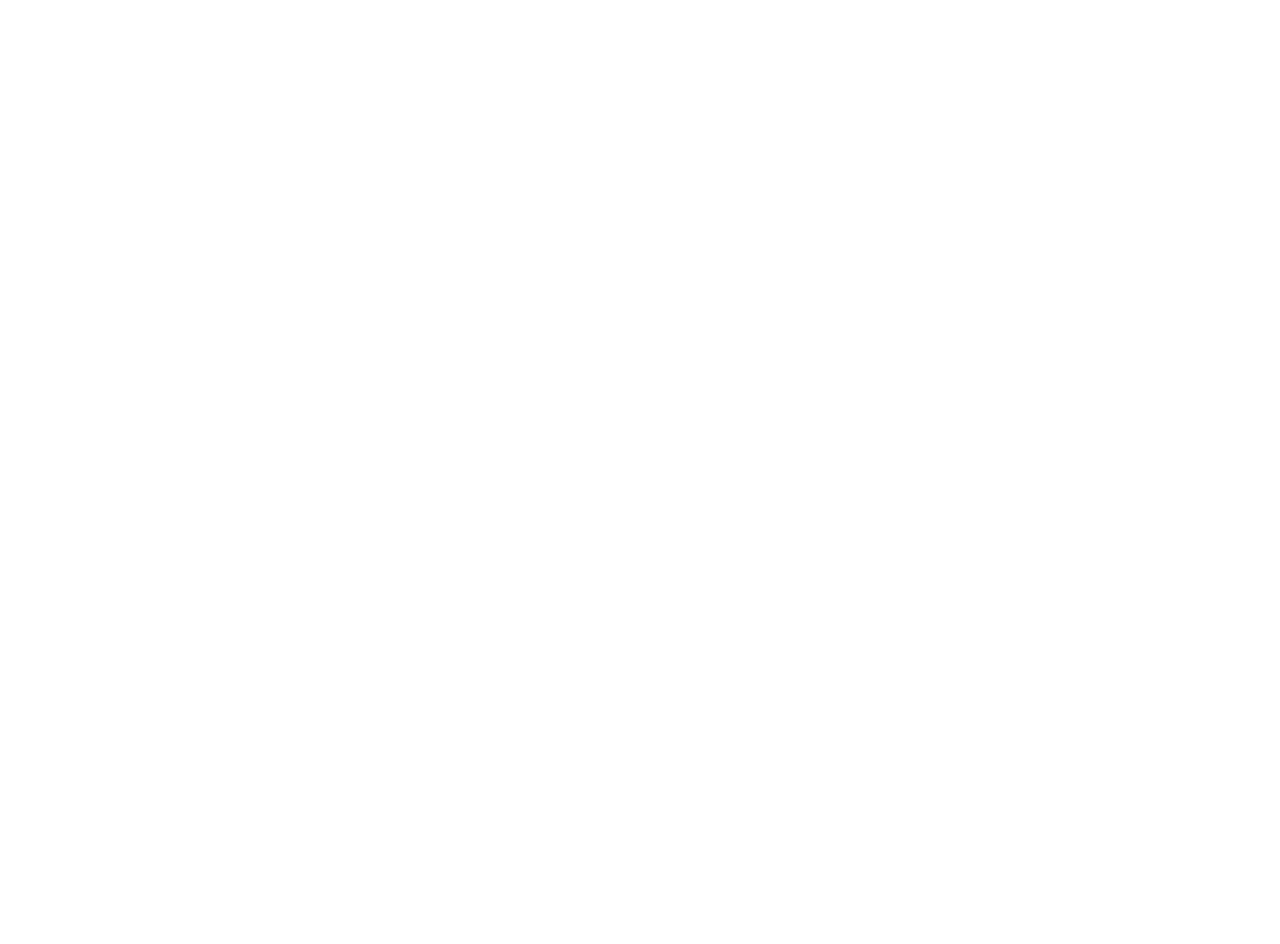
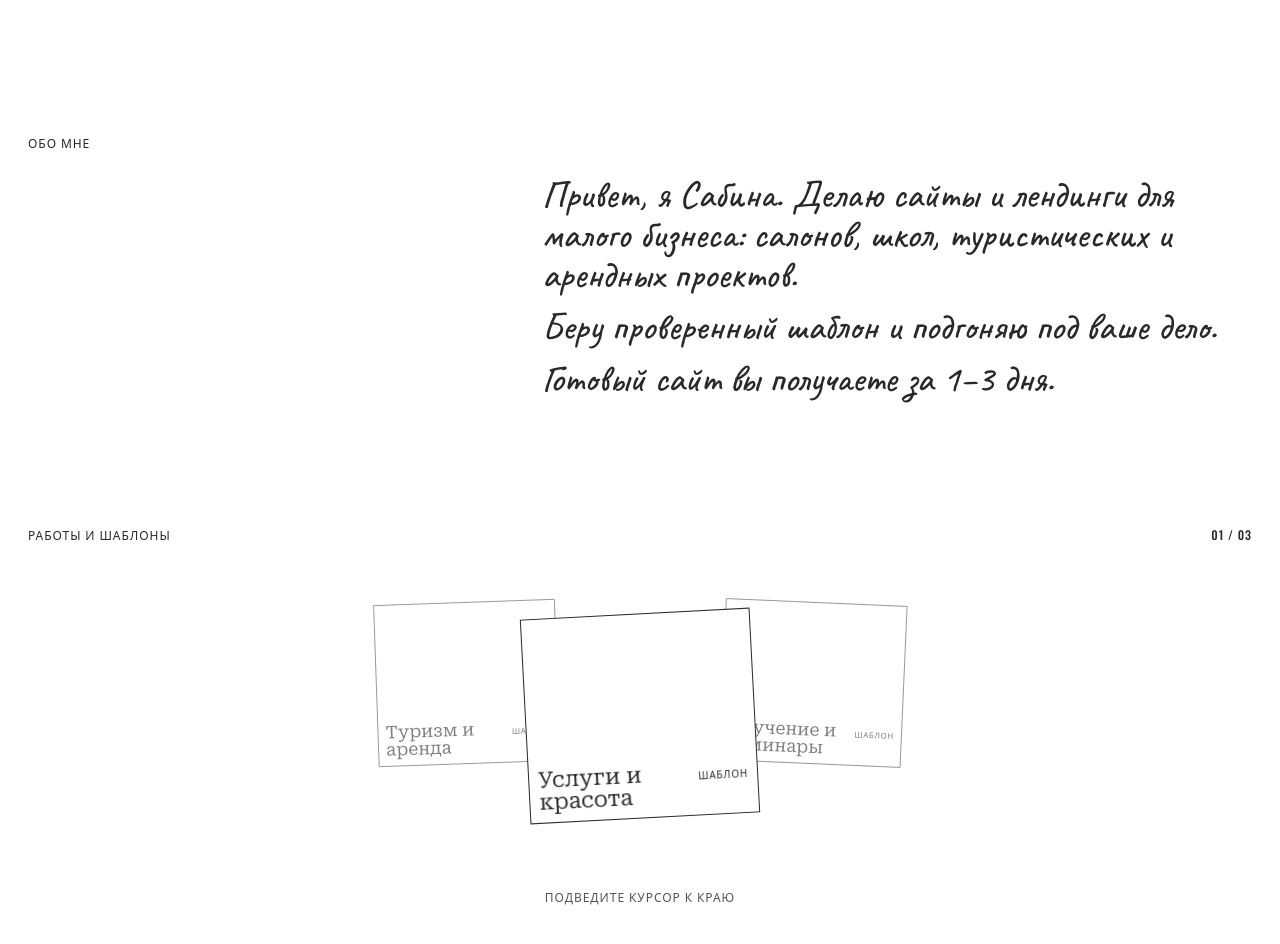
Before and after one commit to SabinaBatrakova/catalog-site, a React (Vite) app: page / in a window 1280 px wide. Shown: the part 980-1924 px from the top of the page. Before the commit the page ends 987 px from the top, so only its background shows below. Built offline with nearby package versions, Linux system fonts and the light colour scheme.

Commit message:
feat: add works carousel and about section

```diff
--- /dev/null
+++ b/src/components/home/About.tsx
@@ -0,0 +1,28 @@
+import { Reveal } from "@/components/home/Reveal";
+
+export function About() {
+  return (
+    <section id="about" className="scroll-mt-16 px-7 py-24 md:py-32">
+      <Reveal>
+        <p className="font-display text-xs font-medium uppercase tracking-[0.08em]">
+          Обо мне
+        </p>
+      </Reveal>
+
+      <div className="mt-6 font-hand text-[32px] font-medium leading-[1.05] md:ml-[42%] md:text-[38px]">
+        <Reveal>
+          <p>
+            Привет, я Сабина. Делаю сайты и лендинги для малого бизнеса:
+            салонов, школ, туристических и арендных проектов.
+          </p>
+        </Reveal>
+        <Reveal delay={120} className="mt-3">
+          <p>Беру проверенный шаблон и подгоняю под ваше дело.</p>
+        </Reveal>
+        <Reveal delay={240} className="mt-3">
+          <p>Готовый сайт вы получаете за 1–3 дня.</p>
+        </Reveal>
+      </div>
+    </section>
+  );
+}
--- /dev/null
+++ b/src/components/home/Reveal.tsx
@@ -0,0 +1,45 @@
+import { useEffect, useRef, useState } from "react";
+import type { ReactNode } from "react";
+
+type RevealProps = {
+  children: ReactNode;
+  delay?: number;
+  className?: string;
+};
+
+export function Reveal({ children, delay = 0, className = "" }: RevealProps) {
+  const ref = useRef<HTMLDivElement>(null);
+  const [visible, setVisible] = useState(
+    () => window.matchMedia("(prefers-reduced-motion: reduce)").matches,
+  );
+
+  useEffect(() => {
+    const element = ref.current;
+    if (!element || visible) return;
+
+    const observer = new IntersectionObserver(
+      ([entry]) => {
+        if (entry.isIntersecting) {
+          setVisible(true);
+          observer.disconnect();
+        }
+      },
+      { threshold: 0.2 },
+    );
+
+    observer.observe(element);
+    return () => observer.disconnect();
+  }, [visible]);
+
+  return (
+    <div
+      ref={ref}
+      style={{ transitionDelay: `${delay}ms` }}
+      className={`transition-all duration-700 ${
+        visible ? "translate-y-0 opacity-100" : "translate-y-6 opacity-0"
+      } ${className}`}
+    >
+      {children}
+    </div>
+  );
+}
--- /dev/null
+++ b/src/components/home/WorksCarousel.tsx
@@ -0,0 +1,180 @@
+import { Link } from "react-router-dom";
+import { useEffect, useRef, useState } from "react";
+import type { PointerEvent, TouchEvent } from "react";
+
+type CarouselItem = {
+  id: string;
+  title: string;
+  label: string;
+  href: string;
+  previewSrc: string;
+};
+
+const items: CarouselItem[] = [
+  {
+    id: "beauty-1",
+    title: "Услуги и красота",
+    label: "Шаблон",
+    href: "/templates/beauty-1",
+    previewSrc: "/templates/beauty-1",
+  },
+  {
+    id: "school-1",
+    title: "Обучение и семинары",
+    label: "Шаблон",
+    href: "/templates/school-1",
+    previewSrc: "/templates/school-1",
+  },
+  {
+    id: "rental-1",
+    title: "Туризм и аренда",
+    label: "Шаблон",
+    href: "/templates/rental-1",
+    previewSrc: "/templates/rental-1",
+  },
+];
+
+const RADIUS_X = 200;
+const RADIUS_Y = 22;
+const DEAD_ZONE = 0.3;
+const MAX_SPEED = 0.03;
+const PIXELS_PER_CARD = 120;
+const TILTS = [-3, 2.5, -2];
+
+const caption =
+  "font-display text-xs font-medium uppercase tracking-[0.08em]";
+
+export function WorksCarousel() {
+  const [rotation, setRotation] = useState(0);
+  const velocityRef = useRef(0);
+  const draggingRef = useRef(false);
+  const touchXRef = useRef(0);
+
+  const count = items.length;
+  const frontIndex = ((Math.round(rotation) % count) + count) % count;
+
+  useEffect(() => {
+    let frame = 0;
+
+    const tick = () => {
+      setRotation((r) => {
+        if (draggingRef.current) return r;
+        if (velocityRef.current !== 0) return r + velocityRef.current;
+        const target = Math.round(r);
+        const diff = target - r;
+        return Math.abs(diff) < 0.001 ? target : r + diff * 0.1;
+      });
+      frame = requestAnimationFrame(tick);
+    };
+
+    frame = requestAnimationFrame(tick);
+    return () => cancelAnimationFrame(frame);
+  }, []);
+
+  const handlePointerMove = (e: PointerEvent<HTMLDivElement>) => {
+    if (e.pointerType !== "mouse") return;
+
+    const rect = e.currentTarget.getBoundingClientRect();
+    const pos = ((e.clientX - rect.left) / rect.width) * 2 - 1;
+    const distance = Math.abs(pos);
+
+    if (distance < DEAD_ZONE) {
+      velocityRef.current = 0;
+      return;
+    }
+
+    const strength = (distance - DEAD_ZONE) / (1 - DEAD_ZONE);
+    velocityRef.current = Math.sign(pos) * strength * MAX_SPEED;
+  };
+
+  const handlePointerLeave = () => {
+    velocityRef.current = 0;
+  };
+
+  const handleTouchStart = (e: TouchEvent<HTMLDivElement>) => {
+    draggingRef.current = true;
+    velocityRef.current = 0;
+    touchXRef.current = e.touches[0].clientX;
+  };
+
+  const handleTouchMove = (e: TouchEvent<HTMLDivElement>) => {
+    const x = e.touches[0].clientX;
+    const delta = x - touchXRef.current;
+    touchXRef.current = x;
+    setRotation((r) => r - delta / PIXELS_PER_CARD);
+  };
+
+  const handleTouchEnd = () => {
+    draggingRef.current = false;
+  };
+
+  return (
+    <section id="works" className="scroll-mt-16 pb-24">
+      <div className="flex items-baseline justify-between px-7">
+        <span className={caption}>Работы и шаблоны</span>
+        <span className={caption}>
+          {String(frontIndex + 1).padStart(2, "0")} /{" "}
+          {String(count).padStart(2, "0")}
+        </span>
+      </div>
+
+      <div
+        className="relative mt-2 h-[330px] touch-pan-y overflow-hidden"
+        onPointerMove={handlePointerMove}
+        onPointerLeave={handlePointerLeave}
+        onTouchStart={handleTouchStart}
+        onTouchMove={handleTouchMove}
+        onTouchEnd={handleTouchEnd}
+        onTouchCancel={handleTouchEnd}
+      >
+        {items.map((item, i) => {
+          const angle = ((i - rotation) * 2 * Math.PI) / count;
+          const depth = Math.cos(angle);
+          const x = Math.sin(angle) * RADIUS_X;
+          const y = (depth - 1) * RADIUS_Y;
+          const closeness = (depth + 1) / 2;
+          const scale = 0.72 + 0.28 * closeness;
+          const tilt = TILTS[i % TILTS.length];
+          const isFront = i === frontIndex;
+
+          return (
+            <Link
+              key={item.id}
+              to={item.href}
+              className={`absolute left-1/2 top-1/2 w-[230px] border-[1.5px] border-ink bg-paper p-[9px] ${
+                isFront ? "" : "pointer-events-none"
+              }`}
+              style={{
+                transform: `translate(-50%, -50%) translate(${x}px, ${y}px) rotate(${tilt}deg) scale(${scale})`,
+                zIndex: Math.round(closeness * 10),
+                opacity: 0.45 + 0.55 * closeness,
+              }}
+            >
+              <div className="relative h-[132px] w-full overflow-hidden">
+                <iframe
+                  src={item.previewSrc}
+                  title={item.title}
+                  scrolling="no"
+                  className="pointer-events-none absolute left-0 top-0 h-[800px] w-[1280px] origin-top-left scale-[0.165]"
+                />
+              </div>
+              <div className="flex items-baseline justify-between gap-2 pt-[9px]">
+                <span className="font-narrow font-serif text-[22px] leading-none">
+                  {item.title}
+                </span>
+                <span className="font-display text-[10px] font-medium uppercase tracking-[0.08em]">
+                  {item.label}
+                </span>
+              </div>
+            </Link>
+          );
+        })}
+      </div>
+
+      <p className={`${caption} mt-2 text-center text-muted`}>
+        <span className="md:hidden">Листайте пальцем</span>
+        <span className="hidden md:inline">Подведите курсор к краю</span>
+      </p>
+    </section>
+  );
+}
--- a/src/pages/Catalog.tsx
+++ b/src/pages/Catalog.tsx
@@ -1,6 +1,8 @@
 import { SiteHeader } from "@/components/home/SiteHeader";
 import { Hero } from "@/components/home/Hero";
 import { RunningText } from "@/components/home/RunningText";
+import { WorksCarousel } from "@/components/home/WorksCarousel";
+import { About } from "@/components/home/About";
 
 export function Catalog() {
   return (
@@ -9,6 +11,8 @@
       <main>
         <Hero />
         <RunningText />
+        <About />
+        <WorksCarousel />
       </main>
     </div>
   );
```
